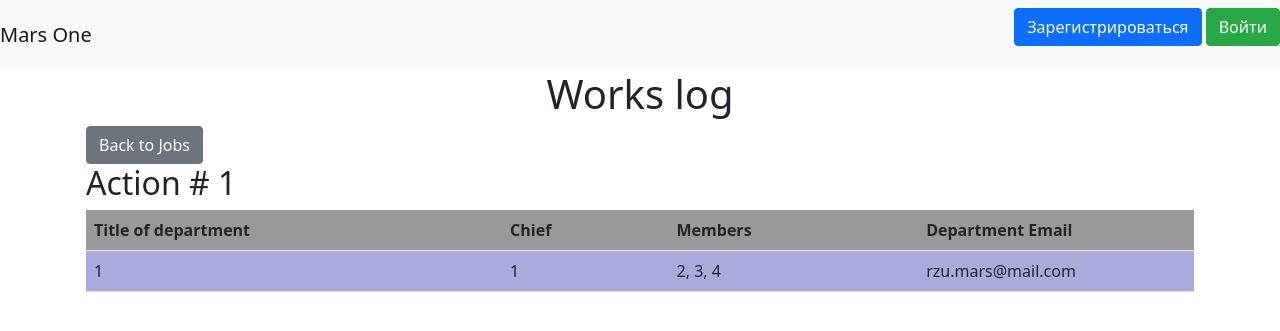
After one commit to GorudenRam/flask_sql1, a Flask app: page /departments in a window 1280 px wide. The commit adds this page. Shown: the top 331 px of the page. Run offline with Flask 2, Linux system fonts and the light colour scheme; data comes from the database, SQL or seed files in the repository; both versions use the stored data as it was after the commit; some libraries are stand-ins or nearby versions.

Commit message:
А Саня продуктивно работал, да да(неважно что единственный раз за вечность)

```diff
--- a/data/__all_models.py
+++ b/data/__all_models.py
@@ -1,2 +1,3 @@
 from . import users
 from . import jobs
+from . import departments
--- a/data/departments.py
+++ b/data/departments.py
@@ -1,4 +1,3 @@
-import datetime
 import sqlalchemy
 from .db_session import SqlAlchemyBase
 from sqlalchemy import orm
--- a/main.py
+++ b/main.py
@@ -3,9 +3,12 @@ from flask import request, abort
 from data import db_session
 from data.jobs import Job
 from data.users import User
+from data.departments import Department
 from forms.user import RegisterForm
+from forms.department import DepartmentForm
 from forms.login import LoginForm
 from forms.job import JobForm
+
 from flask_login import LoginManager, login_user, login_required
 from flask_login import logout_user, current_user
 
@@ -25,8 +28,14 @@ def load_user(user_id):
 def index():
     db_sess = db_session.create_session()
     jobs = db_sess.query(Job)
+    return render_template("index.html", jobs=jobs, current_user=current_user)
 
-    return render_template("index.html", jobs=jobs, current_user=current_user)
+
+@app.route("/departments")
+def departments():
+    db_sess = db_session.create_session()
+    departments = db_sess.query(Department)
+    return render_template("departments.html", departments=departments, current_user=current_user)
 
 
 @app.route('/register', methods=['GET', 'POST'])
@@ -34,12 +43,12 @@ def reqister():
     form = RegisterForm()
     if form.validate_on_submit():
         if form.password.data != form.password_again.data:
-            return render_template('register.html', title='Регистрация',
+            return render_template('register.html', title='Registration',
                                    form=form,
                                    message="Пароли не совпадают")
         db_sess = db_session.create_session()
         if db_sess.query(User).filter(User.email == form.email.data).first():
-            return render_template('register.html', title='Регистрация',
+            return render_template('register.html', title='Registration',
                                    form=form,
                                    message="Такой пользователь уже есть")
         user = User(
@@ -63,11 +72,11 @@ def add_job():
     form = JobForm()
     if form.validate_on_submit():
         if not form.team_leader.data.isdigit():
-            return render_template('job.html', title='Регистрация',
+            return render_template('job.html', title='Add a job',
                                    form=form,
                                    message="Id of leader must be integer")
         if not form.work_size.data.isdigit():
-            return render_template('job.html', title='Регистрация',
+            return render_template('job.html', title='Add a job',
                                    form=form,
                                    message="Work size must be integer")
         db_sess = db_session.create_session()
@@ -81,7 +90,32 @@ def add_job():
         db_sess.add(job)
         db_sess.commit()
         return redirect('/')
-    return render_template('job.html', title='Добавление работы', form=form)
+    return render_template('job.html', title='Add a job', form=form)
+
+
+@app.route('/adddepartment', methods=['GET', 'POST'])
+def add_department():
+    form = DepartmentForm()
+    if form.validate_on_submit():
+        if not form.chief.data.isdigit():
+            return render_template('department.html', title='Add a department',
+                                   form=form,
+                                   message="Id of chief must be integer")
+        db_sess = db_session.create_session()
+        if db_sess.query(Department).filter(Department.email == form.email.data).first():
+            return render_template('register.html', title='Add a department',
+                                   form=form,
+                                   message="Департамент с таким email уже зарегестрирован")
+        db_sess = db_session.create_session()
+        department = Department(
+            title=form.title.data,
+            chief=form.chief.data,
+            members=form.members.data,
+            email=form.email.data)
+        db_sess.add(department)
+        db_sess.commit()
+        return redirect('/departments')
+    return render_template('department.html', title='Add a department', form=form)
 
 
 @app.route('/jobs/<int:id>', methods=['GET', 'POST'])
@@ -103,7 +137,7 @@ def edit_job(id):
     if form.validate_on_submit():
         db_sess = db_session.create_session()
         job = db_sess.query(Job).filter(Job.id == id,
-                                        Job.team_leader == current_user).first()
+                                        Job.team_leader == current_user.id).first()
         if job:
             job.job = form.job.data
             job.team_leader = form.team_leader.data
@@ -115,7 +149,40 @@ def edit_job(id):
         else:
             abort(404)
     return render_template('job.html',
-                           title='Редактирование работы',
+                           title='Job redact',
+                           form=form)
+
+
+@app.route('/departments/<int:id>', methods=['GET', 'POST'])
+@login_required
+def edit_department(id):
+    form = DepartmentForm()
+    if request.method == "GET":
+        db_sess = db_session.create_session()
+        department = db_sess.query(Department).filter(Department.id == id,
+                                        ((Department.chief == current_user.id) | (current_user.id == 1))).first()
+        if department:
+            form.title.data = department.title
+            form.chief.data = department.chief
+            form.members.data = department.members
+            form.email.data = department.email
+        else:
+            abort(404)
+    if form.validate_on_submit():
+        db_sess = db_session.create_session()
+        department = db_sess.query(Department).filter(Department.id == id,
+                                        Department.chief == current_user.id).first()
+        if department:
+            department.title = form.title.data
+            department.chief = form.chief.data
+            department.members = form.members.data
+            department.email = form.email.data
+            db_sess.commit()
+            return redirect('/department')
+        else:
+            abort(404)
+    return render_template('department.html',
+                           title='Department redact',
                            form=form)
 
 
@@ -131,6 +198,20 @@ def job_delete(id):
     else:
         abort(404)
     return redirect('/')
+
+
+@app.route('/department_delete/<int:id>', methods=['GET', 'POST'])
+@login_required
+def department_delete(id):
+    db_sess = db_session.create_session()
+    department = db_sess.query(Department).filter(Department.id == id,
+                                    ((Department.chief == current_user.id) | (current_user.id == 1))).first()
+    if department:
+        db_sess.delete(department)
+        db_sess.commit()
+    else:
+        abort(404)
+    return redirect('/departments')
 
 
 @app.route('/login', methods=['GET', 'POST'])
--- /dev/null
+++ b/templates/departments.html
@@ -0,0 +1,36 @@
+{% extends "base.html" %}
+
+{% block content %}
+    <h1 align="center">Works log</h1>
+    <a href="/" class="btn btn-secondary">Back to Jobs</a>
+    {% if current_user.is_authenticated %}
+        <a href="adddepartment" class="btn btn-secondary">Add a department</a>
+    {% endif %}
+    {% for department in departments %}
+<h2>Action # {{ department.id }}</h2>
+    <table class="table">
+        <tr>
+            <th style="background-color: #999;width: 250px;">Title of department</th>
+            <th style="background-color: #999;width: 100px;">Chief</th>
+            <th style="background-color: #999;width: 150px;">Members</th>
+            <th style="background-color: #999;width: 150px;">Department Email</th>
+        </tr>
+        <tr>
+            <td style="background-color: #AAD">{{department.id}}</td>
+            <td style="background-color: #AAD">{{department.chief}}</td>
+            <td style="background-color: #AAD">{{department.members}}</td>
+            <td style="background-color: #AAD">{{department.email}}</td>
+        </tr>
+        </table>
+        {% if current_user.is_authenticated and current_user.id == department.chief or current_user.id == 1 %}
+            <div>
+                <a href="/departments/{{department.id}}" class="btn btn-warning">
+            Edit Department
+                </a>
+                <a href="/department_delete/{{department.id}}" class="btn btn-danger">
+            Delete Department
+                </a>
+            </div>
+        {% endif %}
+    {% endfor %}
+{% endblock %}
```
Also changed, not shown: forms/department.py (added, +12 -0 lines), templates/department.html (added, +26 -0 lines), templates/index.html (+9 -8 lines), db/jobs.db.
